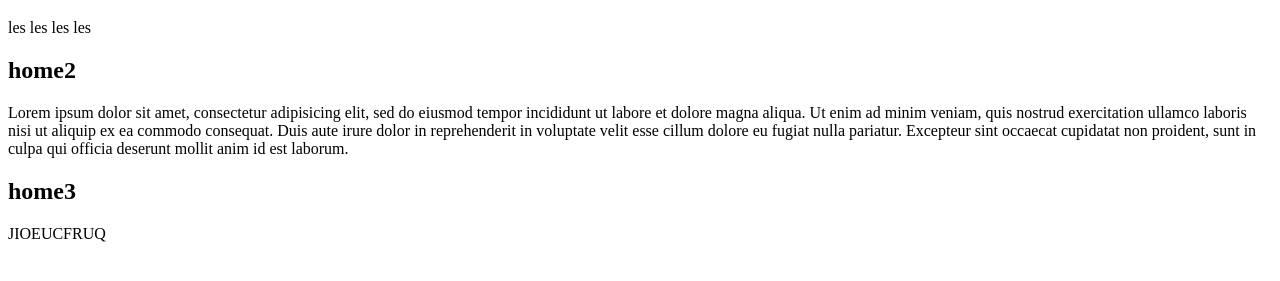
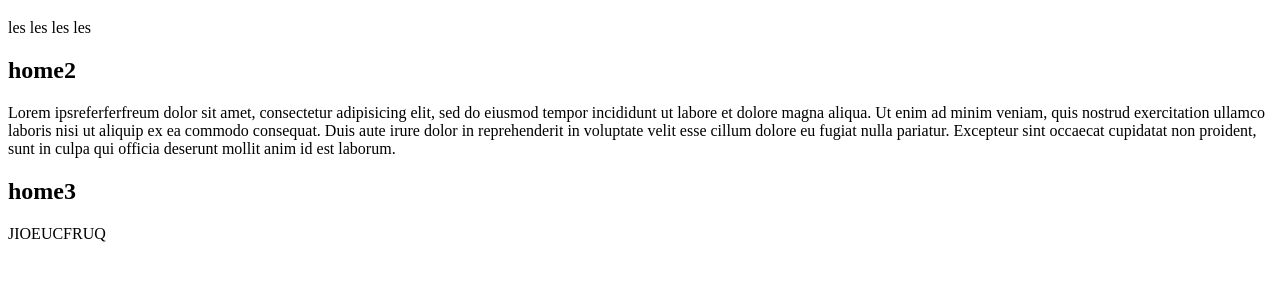
Before and after one commit to Pattedejaguar/Exercice1html, a plain HTML site: page index.html in a window 1280 px wide. Shown: the part 61-342 px from the top of the page. Drawn offline with Linux system fonts and the light colour scheme.

Commit message:
test branche

```diff
--- a/index.html
+++ b/index.html
@@ -6,7 +6,7 @@
 <h1>home</h1>
 <p>les les les les</p>
 <h2>home2</h2>
-<p>Lorem ipsum dolor sit amet, consectetur adipisicing elit, sed do eiusmod tempor incididunt ut labore et dolore magna aliqua. Ut enim ad minim veniam, quis nostrud exercitation ullamco laboris nisi ut aliquip ex ea commodo consequat. Duis aute irure dolor in reprehenderit in voluptate velit esse cillum dolore eu fugiat nulla pariatur. Excepteur sint occaecat cupidatat non proident, sunt in culpa qui officia deserunt mollit anim id est laborum.</p>
+<p>Lorem ipsreferferfreum dolor sit amet, consectetur adipisicing elit, sed do eiusmod tempor incididunt ut labore et dolore magna aliqua. Ut enim ad minim veniam, quis nostrud exercitation ullamco laboris nisi ut aliquip ex ea commodo consequat. Duis aute irure dolor in reprehenderit in voluptate velit esse cillum dolore eu fugiat nulla pariatur. Excepteur sint occaecat cupidatat non proident, sunt in culpa qui officia deserunt mollit anim id est laborum.</p>
 <h2>home3</h2>
 <p>JIOEUCFRUQ</p>
 </body>
```
